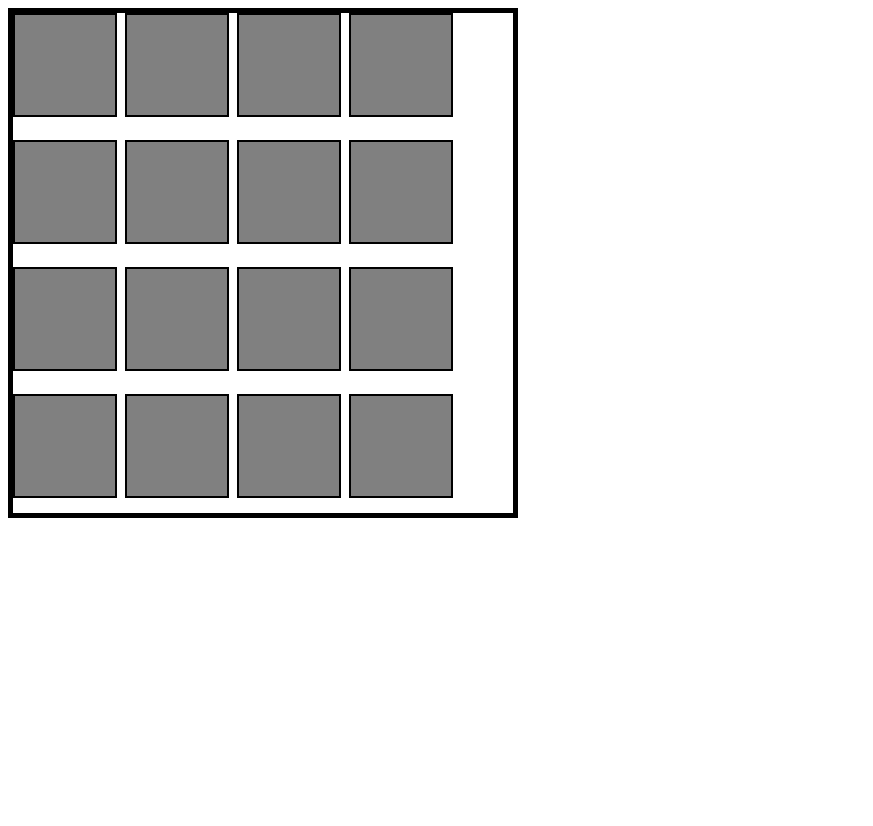
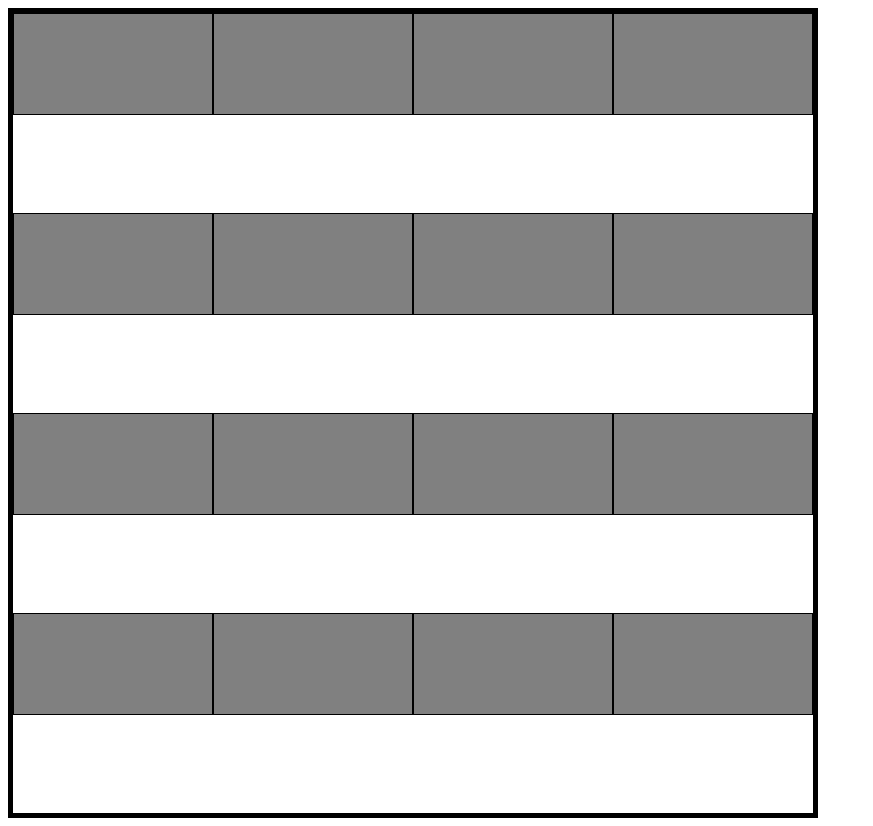
Before and after one commit to chrisjk02/etch-a-sketch, a plain HTML site: page index.html in a window 1280 px wide. Shown: the whole page, without its empty margins (0-873 px from the left). Before the commit the page ends 800 px from the top, so only its background shows below. Drawn offline with Linux system fonts and the light colour scheme.

Commit message:
Create second loop to create columns within rows
Instead of adding 16 individual divs, might be
better to add 4 rows each containing 4 cols

```diff
--- a/app.js
+++ b/app.js
@@ -1,8 +1,15 @@
 const container = document.querySelector('.container');
 
 
-for (let i = 0; i < 16; i++) {
-    const gridItem = document.createElement('div');
-    gridItem.classList.add('grid-item');
-    container.appendChild(gridItem);
+for (let i = 0; i < 4; i++) {
+    const row = document.createElement('div');
+    row.classList.add('row');
+
+    for (let j = 0; j < 4; j++) {
+        const column = document.createElement('div');
+        column.classList.add('column');
+        row.appendChild(column);
+    }
+
+    container.appendChild(row);
 }
--- a/styles.css
+++ b/styles.css
@@ -1,17 +1,26 @@
 .container {
     border: 5px solid black;
-    width: 500px;
-    height: 500px;
     display: flex;
+    max-width: 800px;
+    min-height: 800px;
     justify-content: flex-start;
     align-items: flex-start;
     flex-wrap: wrap;
-    gap: 0.5rem;
 }
 
-.grid-item {
+.row {
+    display: flex;
+    margin: 0;
+    padding: 0;
+    flex: 1;
+}
+
+.column {
     background-color: grey;
+    margin: 0;
+    padding: 0;
     width: 100px;
     height: 100px;
-    border: 2px solid black;
+    flex: 1;
+    border: 1px solid black;
 }
```
